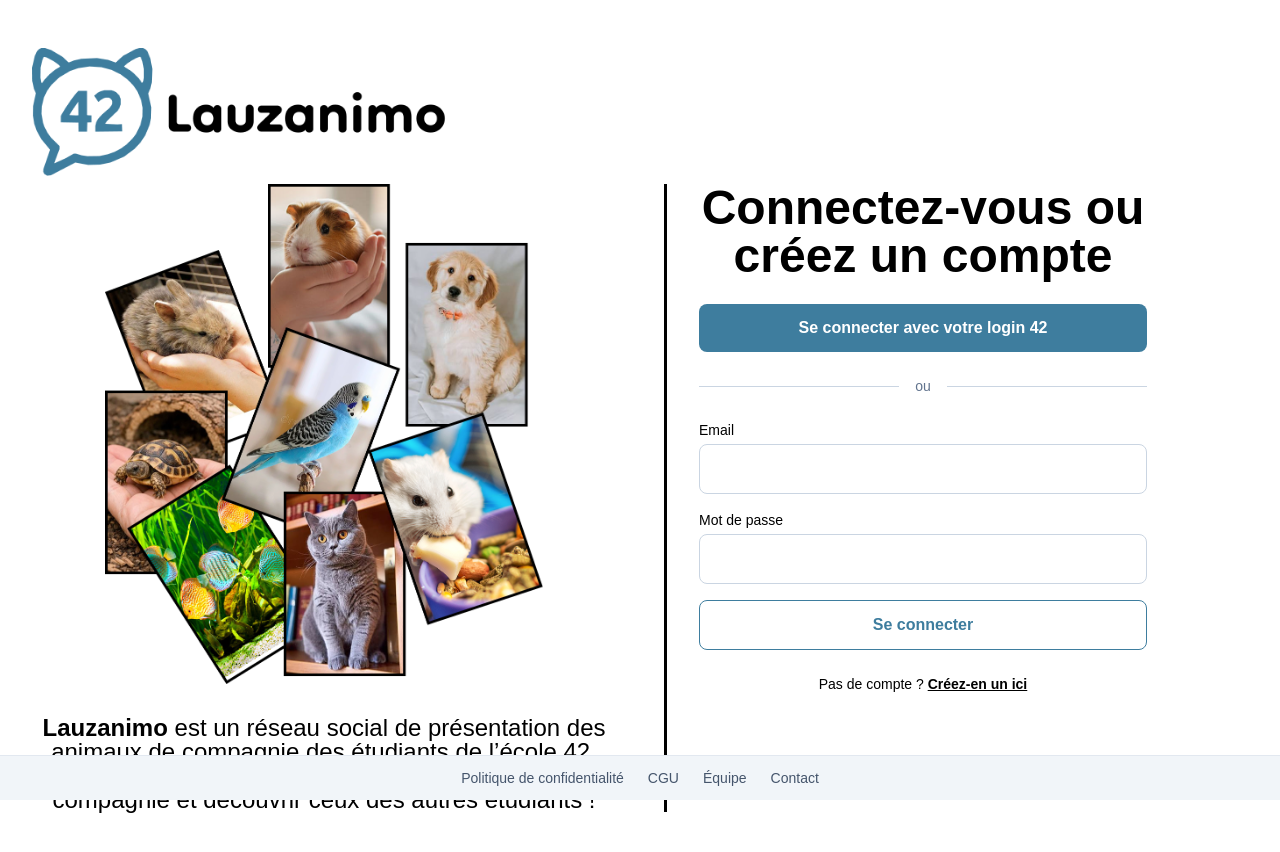
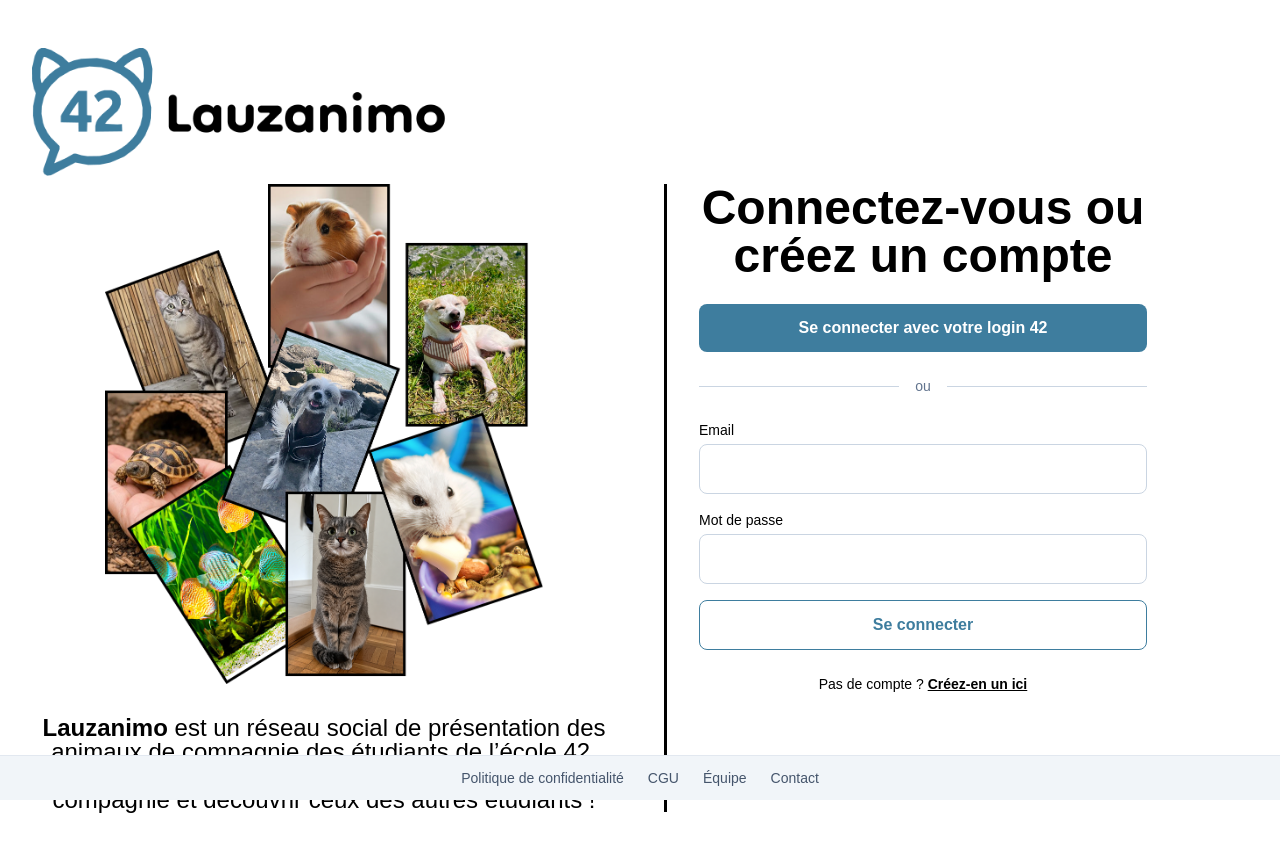
Before and after one commit to Jayleeva/42transcendence, a Next.js app in the folder frontend/: page / in a window 1280 px wide. Shown: the top 852 px of the page. Built offline with nearby package versions, Linux system fonts and the light colour scheme; a web font is replaced by a local one.

Commit message:
Update hero image

```diff
--- a/frontend/app/login/page.tsx
+++ b/frontend/app/login/page.tsx
@@ -1,6 +1,6 @@
 import Link from 'next/link';
 import Button from '@/components/ui/Button';
-import BackButton from '@/components/layout/BackButton';
+import BackButton from '@/components/ui/BackButton';
 import Form from '@/components/features/form/Form';
 
 export default function Page() {
--- a/frontend/app/page.tsx
+++ b/frontend/app/page.tsx
@@ -30,7 +30,7 @@ export default function Page() {
     <main className="min-h-screen px-6 py-12 md:px-8 max-w-7xl mx-auto">
       <h1>
         <Image
-          src="/test-banner.png"
+          src="/banner.png"
           alt="Lauzanimo"
           width={400}
           height={120}
@@ -44,7 +44,7 @@ export default function Page() {
         <div>
           <div className="relative w-full h-[300px] sm:h-[400px] md:h-[500px]">
             <Image
-              src="/test-hero-image.png"
+              src="/new-hero.png"
               alt="Patchwork Lauzanimo"
               fill
               sizes="(max-width: 768px) 100vw, (max-width: 1200px) 50vw, 33vw"
--- a/frontend/app/register/page.tsx
+++ b/frontend/app/register/page.tsx
@@ -1,6 +1,6 @@
 // la page pour creer un compte ( ou on met les infos basiques )
 import Link from 'next/link';
-import BackButton from '@/components/layout/BackButton';
+import BackButton from '@/components/ui/BackButton';
 import Form from '@/components/features/form/Form';
 
 
```
Also changed, not shown: frontend/components/ui/BackButton.tsx (renamed from frontend/components/layout/BackButton.tsx, +0 -23 lines), frontend/public/banner.png (renamed from frontend/public/test-banner.png), frontend/public/new-hero.png (added).
